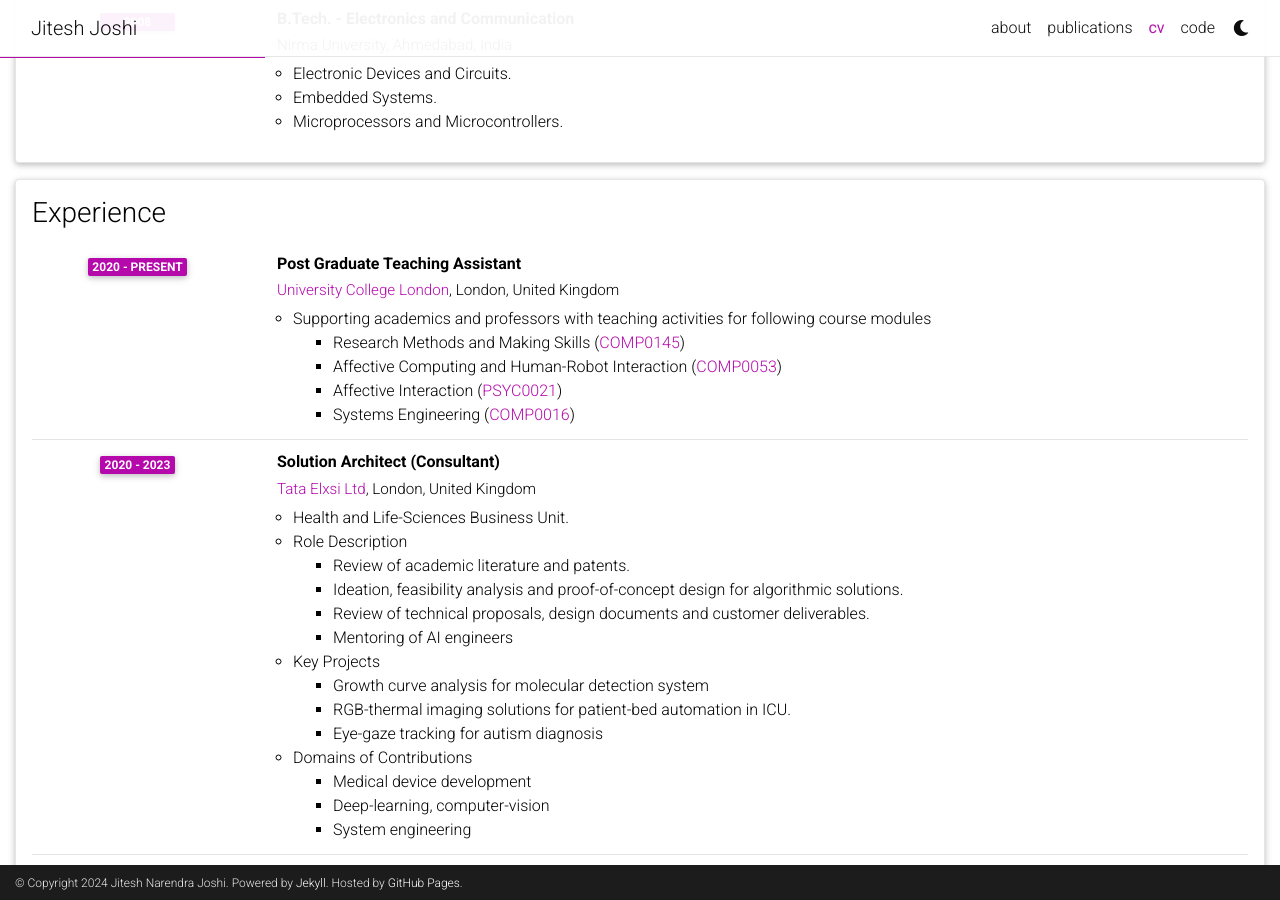
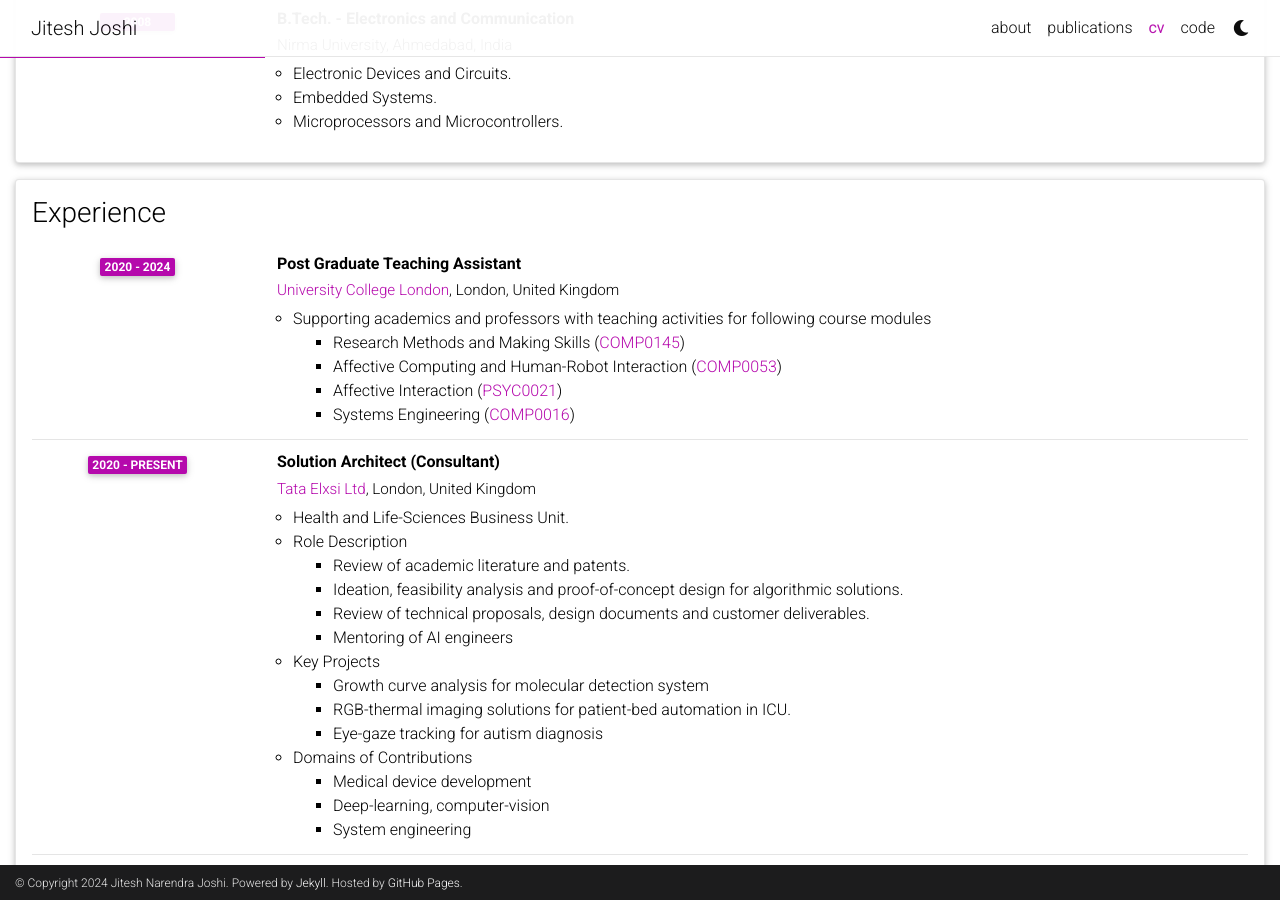
Before and after one commit to jnj256/jnj256.github.io, a Jekyll site: the page built from _pages/cv.md, in a window 1280 px wide and 900 px high, scrolled down 863 px. Built offline with Jekyll 4.4.1, drawn with Linux system fonts in a browser that asks for light colours; comment, search, counter and statistics services are not loaded; a style sheet for code colours, icons or effects is not loaded.

Commit message:
updated CV

```diff
--- a/_data/cv.yml
+++ b/_data/cv.yml
@@ -43,7 +43,7 @@
   contents:
     - title: Post Graduate Teaching Assistant
       institution: <a href="https://profiles.ucl.ac.uk/79098-jitesh-joshi" target="_blank">University College London</a>, London, United Kingdom
-      year: 2020 - present
+      year: 2020 - 2024
       description:
         - title: Supporting academics and professors with teaching activities for following course modules
           contents:
@@ -54,7 +54,7 @@
 
     - title: Solution Architect (Consultant)
       institution: <a href="https://www.tataelxsi.com/" target="_blank">Tata Elxsi Ltd</a>, London, United Kingdom
-      year: 2020 - 2023
+      year: 2020 - present
       description:
         - Health and Life-Sciences Business Unit.
         - title: Role Description
```
